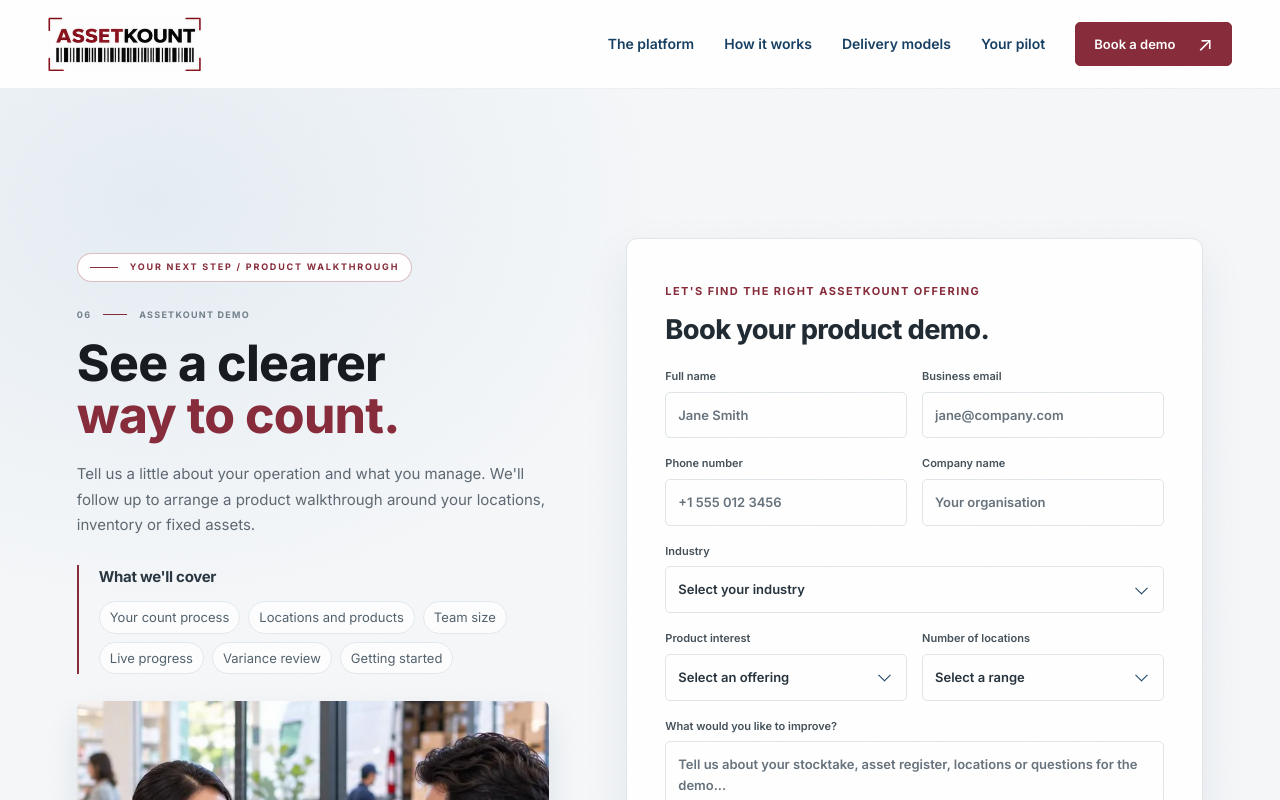
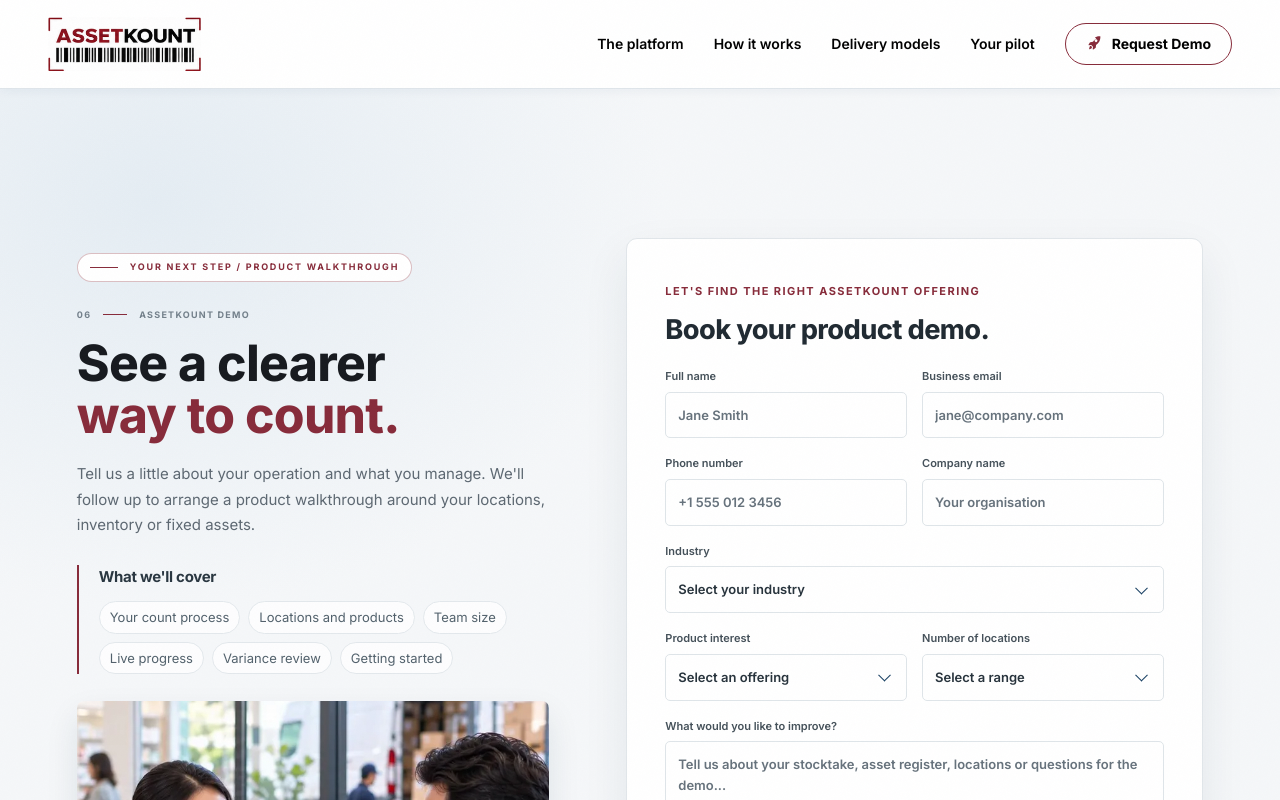
Before and after one commit to raiabhimanyu411-create/assetskount, a React (Vite) app in the folder client/: page /contact in a window 1280 px wide. Shown: the top 800 px of the page. Built offline with nearby package versions, Linux system fonts and the light colour scheme.

Commit message:
new changes

```diff
--- a/client/src/App.jsx
+++ b/client/src/App.jsx
@@ -132,8 +132,11 @@ function SiteHeader() {
           {navigation.map(({ id, label }) => (
             <Link key={id} to={`/#${id}`} aria-current={current === id ? "location" : undefined}>{label}</Link>
           ))}
-          <button className={`${site.button} ${site.buttonSmall}`} type="button" onClick={() => { setMenuOpen(false); openEnquiry("Live product demo"); }}>
-            Book a demo <span aria-hidden="true">↗</span>
+          <button className={site.requestDemo} type="button" onClick={() => { setMenuOpen(false); openEnquiry("Live product demo"); }}>
+            <svg viewBox="0 0 24 24" aria-hidden="true">
+              <path d="M12.6 3.4c2.6-1.5 5.6-1.9 7.6-1.6.3 2-.1 5-1.6 7.6-1 1.8-2.6 3.4-4.4 4.6l-.4 3.7a1 1 0 0 1-.5.8l-3 1.8a.6.6 0 0 1-.9-.6l.5-3.2-2.5-2.5-3.2.5a.6.6 0 0 1-.6-.9l1.8-3a1 1 0 0 1 .8-.5l3.7-.4c1.2-1.8 2.8-3.4 4.7-4.3Zm2.9 3.1a2 2 0 1 0 0 2.9 2 2 0 0 0 0-2.9ZM5.3 16.1c.7-.7 1.9-.7 2.6 0s.7 1.9 0 2.6c-.9.9-3.6 1.5-3.6 1.5s.5-2.7 1-4.1Z" />
+            </svg>
+            Request Demo
           </button>
         </nav>
       </div>
--- a/client/src/components/Site.module.css
+++ b/client/src/components/Site.module.css
@@ -82,7 +82,8 @@
   top: 0;
   z-index: 30;
   background: rgba(255, 255, 255, .97);
-  border-bottom: 1px solid #edf0f3;
+  border-bottom: 1px solid var(--border);
+  box-shadow: 0 2px 10px rgba(23, 63, 98, .05);
   backdrop-filter: blur(12px);
 }
 
@@ -103,7 +104,7 @@
   gap: 30px;
   font-size: 14px;
   font-weight: 600;
-  color: var(--primary);
+  color: #000;
 }
 
 .nav > a {
@@ -127,6 +128,29 @@
 .nav > a[aria-current="location"]::after { right: 0; }
 
 .menuToggle { display: none; }
+
+/* Header call to action: outlined pill with a rocket icon. */
+.requestDemo {
+  display: inline-flex;
+  align-items: center;
+  gap: 9px;
+  min-height: 42px;
+  padding: 9px 20px;
+  border: 1.5px solid var(--secondary);
+  border-radius: 999px;
+  background: #fff;
+  color: #000;
+  font-size: 14px;
+  font-weight: 700;
+  line-height: 1.2;
+  white-space: nowrap;
+  cursor: pointer;
+  transition: background .18s, color .18s, transform .18s;
+}
+
+.requestDemo svg { width: 17px; height: 17px; fill: var(--secondary); flex-shrink: 0; transition: fill .18s; }
+.requestDemo:hover svg { fill: #fff; }
+.requestDemo:hover { background: var(--secondary); color: #fff; transform: translateY(-1px); }
 
 /* Footer */
 .footer { background: #fff; padding-top: 55px; color: var(--primary); }
@@ -309,7 +333,7 @@
   .navOpen { display: flex; flex-direction: column; align-items: stretch; gap: 0; }
   .nav > a { padding: 14px 0; font-size: 15px; border-bottom: 1px solid var(--line); }
   .nav > a::after { display: none; }
-  .nav .button { margin-top: 15px; align-self: flex-start; }
+  .nav .requestDemo { margin-top: 15px; align-self: flex-start; }
 
   .footerMain { grid-template-columns: 1fr 1fr; gap: 25px 35px; padding-bottom: 35px; }
   .footerBrand { grid-column: 1 / -1; }
--- a/client/src/pages/HomePage.jsx
+++ b/client/src/pages/HomePage.jsx
@@ -359,7 +359,7 @@ function HomePage() {
             <p className={styles.heroDescription}>Connect your fixed asset register to physical evidence of existence, location, custody and condition.</p>
             <div className={styles.actions}>
               <button className={site.button} type="button" onClick={() => openEnquiry("Live product demo")}>Book a live demo <span aria-hidden="true">↗</span></button>
-              <Link className={site.textLink} to="/#journey">Explore the journey <span aria-hidden="true">→</span></Link>
+              <Link className={site.textLink} to="/#journey">Learn more <span aria-hidden="true">→</span></Link>
             </div>
             <p className={styles.heroNote}>Mobile verification. Controlled review. Approved outcomes.</p>
           </div>
```
